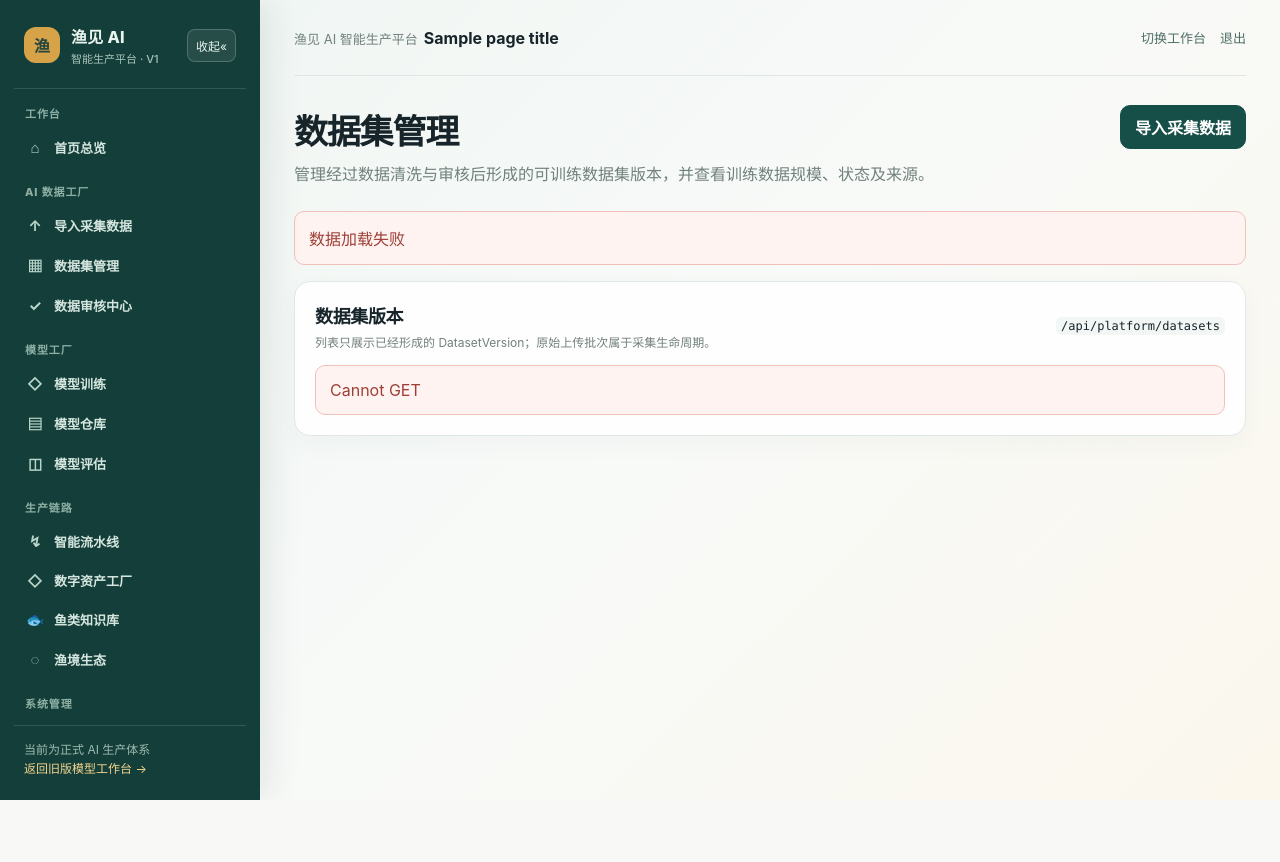
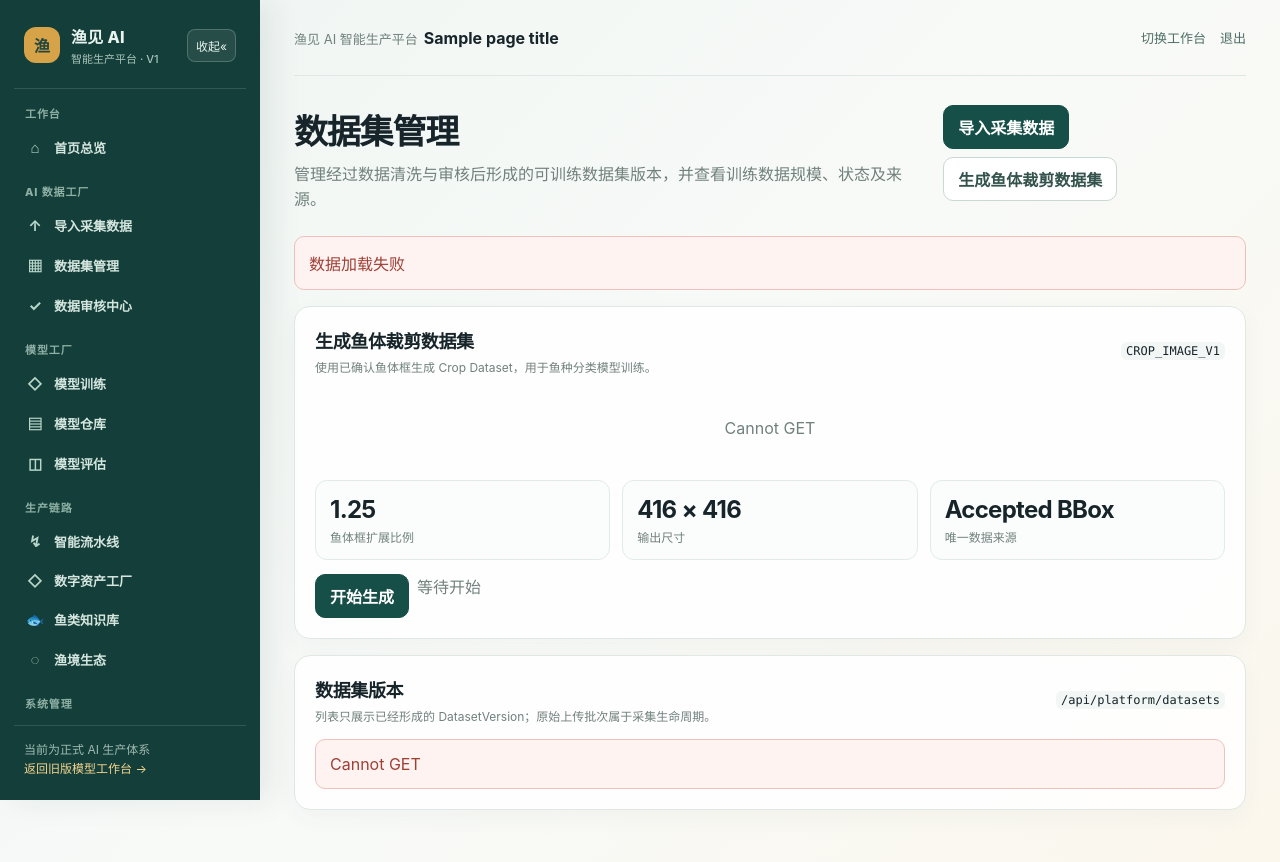
Before and after one commit to pan277942135/Yujian, a FastAPI app: template app/templates/platform/data_datasets.html in a window 1280 px wide. Before the commit the page ends 800 px from the top, so only its background shows below. Run offline with FastAPI, Linux system fonts and the light colour scheme; the template is opened without the code that fills it: most values are stand-ins (such as "Sample title", 1, 10 or a date in 2020); some libraries are stand-ins or nearby versions.

Commit message:
feat(platform): add crop dataset management ui

```diff
--- a/app/templates/platform/data_datasets.html
+++ b/app/templates/platform/data_datasets.html
@@ -7,12 +7,33 @@
   </div>
   <div class="page-actions">
     <a class="button primary" href="/platform/data/import">导入采集数据</a>
+    <button class="button" type="button" id="openCropGenerator">生成鱼体裁剪数据集</button>
   </div>
 </div>
 
 <div id="datasetMetrics" class="metric-grid" aria-label="数据集统计">
   <div class="metric-card"><div class="loading">加载中…</div></div>
 </div>
+
+<section class="panel" style="margin-top:16px" id="cropDatasetPanel">
+  <div class="panel-heading">
+    <div>
+      <h2>生成鱼体裁剪数据集</h2>
+      <p>使用已确认鱼体框生成 Crop Dataset，用于鱼种分类模型训练。</p>
+    </div>
+    <span class="code">CROP_IMAGE_V1</span>
+  </div>
+  <div id="cropPoolState" class="loading">加载 Accepted Fish Pool…</div>
+  <div class="stat-grid" style="margin-top:14px">
+    <div class="stat"><strong>1.25</strong><span>鱼体框扩展比例</span></div>
+    <div class="stat"><strong>416 × 416</strong><span>输出尺寸</span></div>
+    <div class="stat"><strong>Accepted BBox</strong><span>唯一数据来源</span></div>
+  </div>
+  <div class="page-actions" style="margin-top:14px">
+    <button class="button primary" type="button" id="startCropDataset">开始生成</button>
+    <span id="cropJobState" class="muted">等待开始</span>
+  </div>
+</section>
 
 <section class="panel" style="margin-top:16px">
   <div class="panel-heading">
@@ -155,5 +176,69 @@
 }
 
 loadDatasets();
+let cropJobTimer = null;
+
+function renderCropPool(pool) {
+  const count = Number(pool.count || 0);
+  document.getElementById('cropPoolState').innerHTML = count
+    ? '<strong>Accepted Fish Pool：' + esc(count) + '</strong><span class="muted"> 条已确认鱼体框，可生成 DS_CROP_M1_v0.1。</span>'
+    : '<span class="muted">当前没有可用的 Accepted BBox。</span>';
+  document.getElementById('startCropDataset').disabled = !count;
+}
+
+function renderCropJob(job) {
+  const target = document.getElementById('cropJobState');
+  if (!job) { target.textContent = '等待开始'; return; }
+  const status = String(job.status || 'PENDING').toUpperCase();
+  const detail = job.processed != null && job.source_count ? '（' + job.processed + '/' + job.source_count + '）' : '';
+  if (status === 'SUCCESS') {
+    target.innerHTML = '<span class="status-tag status-ready"><span class="status-dot"></span>已完成 ' + esc(job.generated_count || 0) + ' 条' + detail + '</span>';
+  } else if (status === 'FAILED') {
+    target.innerHTML = '<span class="status-tag status-error"><span class="status-dot"></span>生成失败：' + esc(job.error || '请查看日志') + '</span>';
+  } else {
+    target.innerHTML = '<span class="status-tag status-review"><span class="status-dot"></span>' + (status === 'RUNNING' ? '生成中' : '排队中') + detail + '</span>';
+  }
+}
+
+async function pollCropJob(jobId) {
+  if (cropJobTimer) clearTimeout(cropJobTimer);
+  try {
+    const job = await platformFetch('/api/platform/datasets/crop/jobs/' + encodeURIComponent(jobId));
+    renderCropJob(job);
+    if (!['SUCCESS', 'FAILED'].includes(String(job.status || '').toUpperCase())) {
+      cropJobTimer = setTimeout(() => pollCropJob(jobId), 1500);
+    } else if (String(job.status).toUpperCase() === 'SUCCESS') {
+      await loadDatasets();
+    }
+  } catch (error) {
+    document.getElementById('cropJobState').textContent = platformError(error);
+  }
+}
+
+async function startCropDataset() {
+  const button = document.getElementById('startCropDataset');
+  button.disabled = true;
+  renderCropJob({status:'PENDING'});
+  try {
+    const job = await platformFetch('/api/platform/datasets/crop/create', {
+      method: 'POST',
+      headers: {'Content-Type': 'application/json'},
+      body: JSON.stringify({source:'accepted_bbox', dataset_name:'DS_CROP_M1_v0.1', expand_ratio:1.25, size:416}),
+    });
+    renderCropJob(job);
+    pollCropJob(job.job_id);
+  } catch (error) {
+    button.disabled = false;
+    document.getElementById('cropJobState').textContent = platformError(error);
+  }
+}
+
+document.getElementById('openCropGenerator').addEventListener('click', () => {
+  document.getElementById('cropDatasetPanel').scrollIntoView({behavior:'smooth', block:'start'});
+});
+document.getElementById('startCropDataset').addEventListener('click', startCropDataset);
+platformFetch('/api/platform/fish-pool/accepted').then(renderCropPool).catch(error => {
+  document.getElementById('cropPoolState').textContent = platformError(error);
+});
 </script>
 {% endblock %}
```
